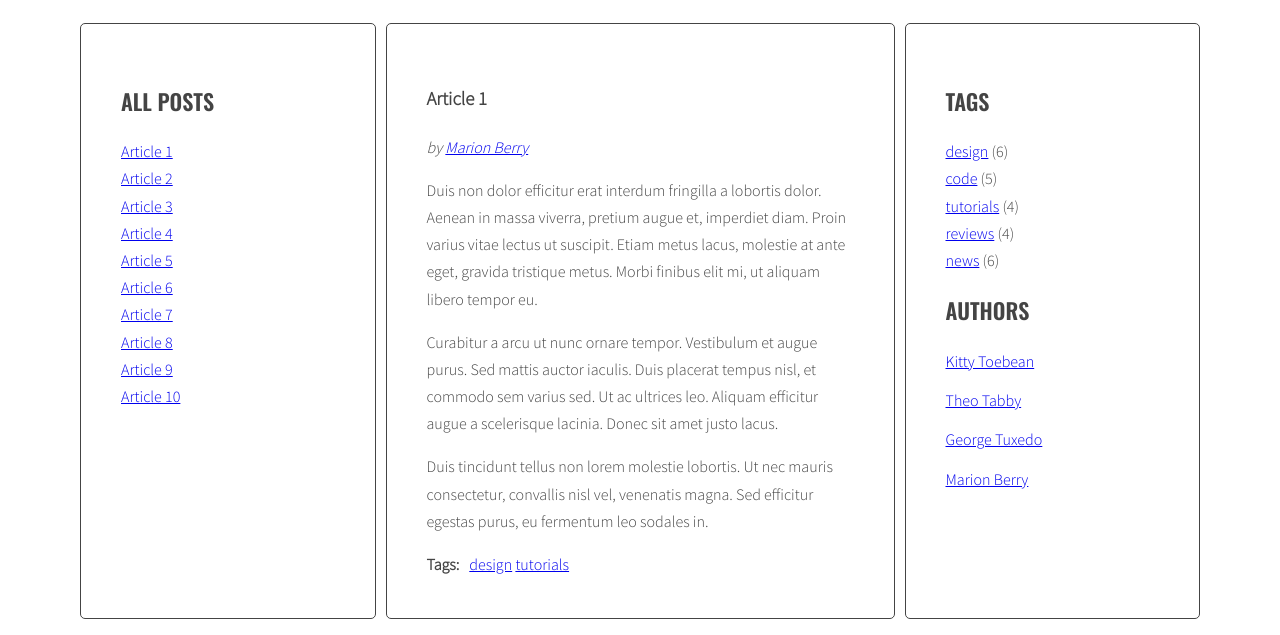
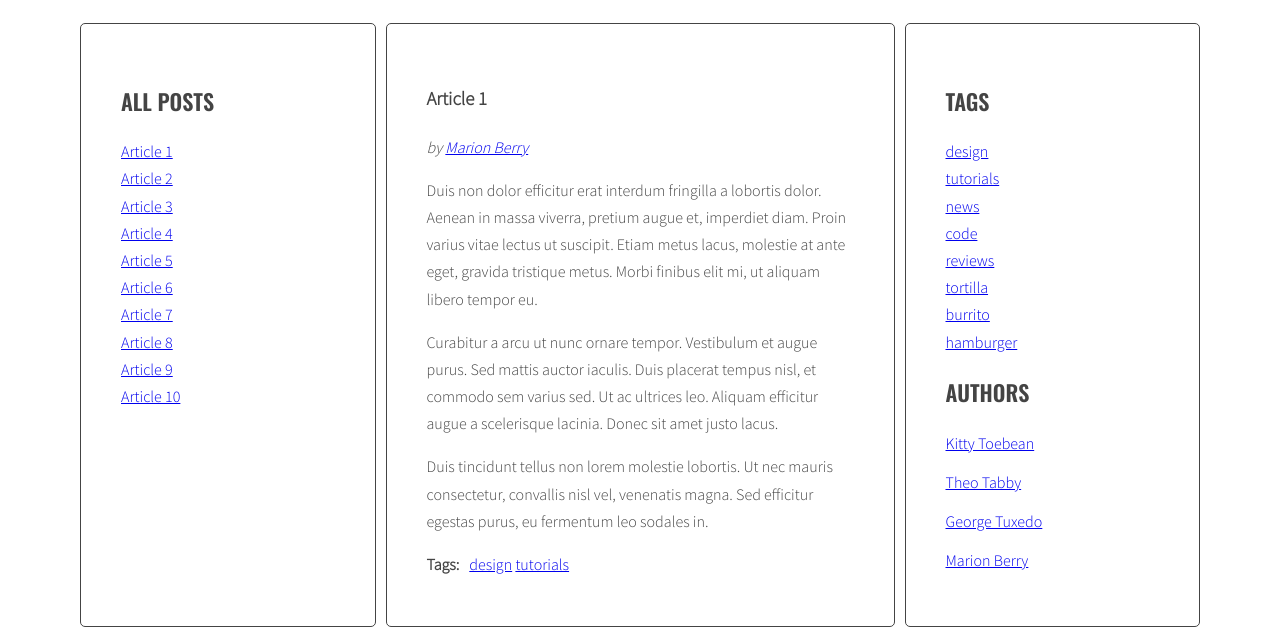
Before and after one commit to Oskar-Michal-Rykowski/javascript-blog, a website: page index.html in a window 1280 px wide. Shown: the part 220-855 px from the top of the page. Drawn offline with nearby package versions, Linux system fonts and the light colour scheme.

Commit message:
Add general list of tags on the right side

```diff
--- a/index.html
+++ b/index.html
@@ -230,11 +230,6 @@
       <aside class="sidebar">
         <h2 class="section-title">Tags</h2>
         <ul class="list tags">
-          <li><a href="#">design</a> <span>(6)</span></li>
-          <li><a href="#">code</a> <span>(5)</span></li>
-          <li><a href="#">tutorials</a> <span>(4)</span></li>
-          <li><a href="#">reviews</a> <span>(4)</span></li>
-          <li><a href="#">news</a> <span>(6)</span></li>
         </ul>
         <h2 class="section-title">Authors</h2>
         <ul class="list authors">
--- a/js/script.js
+++ b/js/script.js
@@ -27,7 +27,8 @@ const optArticleSelector = '.post',
   optTitleSelector = '.post-title',
   optTitleListSelector = '.titles',
   optArticleTagsSelector = '.post-tags .list',
-  optArticleAuthorSelector = '.post-author';
+  optArticleAuthorSelector = '.post-author',
+  optTagsListSelector = '.list .tags';
 
 function generateTitleLinks(customSelector = '') {
   console.log('customSelector :', customSelector);
@@ -67,29 +68,34 @@ function generateTitleLinks(customSelector = '') {
 generateTitleLinks();
 
 function generateTags() {
+  /* [NEW] create a new variable allTags with an empty array */
+  let allTags = [];
+
   /* find all articles */
   const articles = document.querySelectorAll(optArticleSelector);
   /* START LOOP: for every article: */
   for (let article of articles) {
     /* find tags wrapper */
     const articleTagList = article.querySelector(optArticleTagsSelector);
-
     /* make html variable with empty string */
     let html = '';
-
     /* get tags from data-tags attribute */
     const articleTags = article.getAttribute('data-tags');
-
     /* split tags into array */
     const articleTagsArray = articleTags.split(' ');
-
     /* START LOOP: for each tag */
     for (let tag of articleTagsArray) {
       /* generate HTML of the link */
-      const tagsLinks = '<li><a href="#tag-' + tag + '">' + tag + '</a></li>';
+      const linkHTML = '<li><a href="#tag-' + tag + '">' + tag + '</a></li>';
 
       /* add generated code to html variable */
-      html = html + tagsLinks + '  ';
+      html = html + linkHTML + '  ';
+
+      /* [NEW] check if this link is NOT already in allTags */
+      if (allTags.indexOf(linkHTML) == -1) {
+        /* [NEW] add generated code to allTags array */
+        allTags.push(linkHTML);
+      }
 
       /* END LOOP: for each tag */
     }
@@ -99,6 +105,12 @@ function generateTags() {
 
     /* END LOOP: for every article: */
   }
+
+  /* [NEW] find list of tags in right column */
+  const tagList = document.querySelector('.tags');
+
+  /* [NEW] add html from allTags to tagList */
+  tagList.innerHTML = allTags.join(' ');
 }
 
 generateTags();
```
